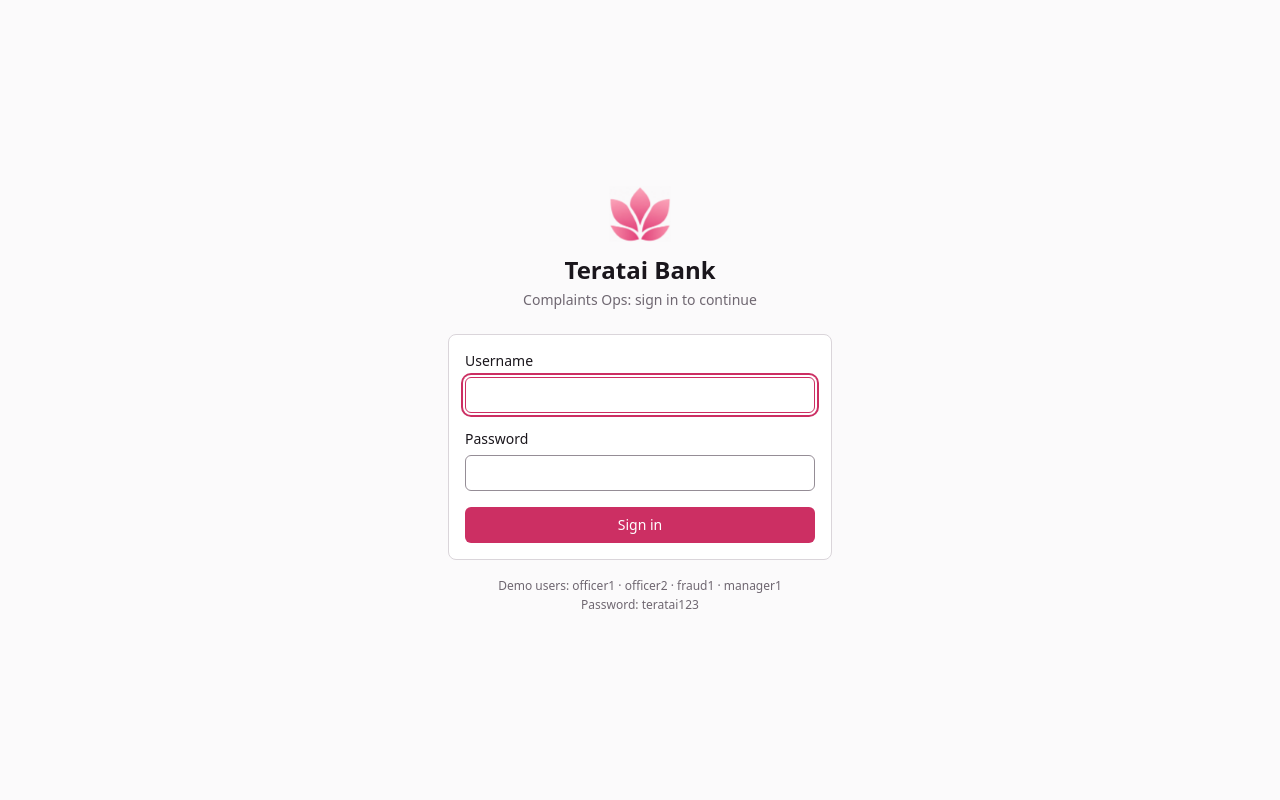
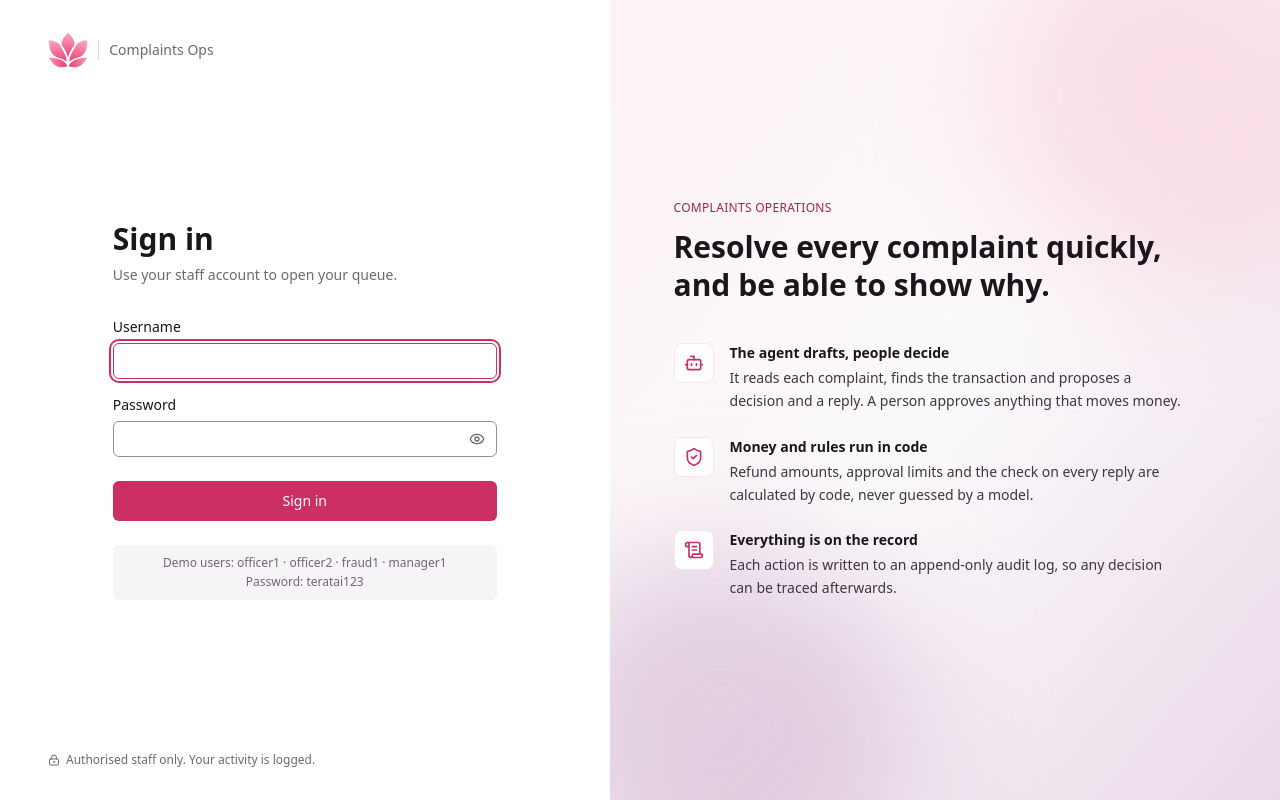
Before and after one commit to kaibin0608/teratai-complaints-hackathon, a React (Vite) app in the folder frontend/: page /login in a window 1280 px wide. Built offline with nearby package versions, Linux system fonts and the light colour scheme; no server answers.

Commit message:
Frontend: split-screen sign-in page with show/hide password; shorter search placeholder
Co-Authored-By: Claude Sonnet 5.5 <noreply@anthropic.com>

```diff
--- a/frontend/src/components/queue/QueueFilters.tsx
+++ b/frontend/src/components/queue/QueueFilters.tsx
@@ -58,7 +58,7 @@ export function QueueFilters({ params, workflowCounts, showChanged, onChange, on
             type="text"
             value={text}
             onChange={(event) => setText(event.target.value)}
-            placeholder="Search case, customer, subject"
+            placeholder="Search case or customer"
             aria-label="Search cases"
             className={cx('h-9 w-full pr-9 pl-9', controlClass)}
           />
--- a/frontend/src/pages/Login.tsx
+++ b/frontend/src/pages/Login.tsx
@@ -1,8 +1,9 @@
-import { CircleAlert } from 'lucide-react'
-import { useActionState } from 'react'
+import { Bot, CircleAlert, Eye, EyeOff, LockKeyhole, ScrollText, ShieldCheck, type LucideIcon } from 'lucide-react'
+import { useActionState, useId, useState } from 'react'
 import { ApiError } from '@/api/client'
 import logo from '@/assets/teratai-logo.png'
 import { Button } from '@/components/shared/Button'
+import { controlClass, FieldShell } from '@/components/shared/FieldShell'
 import { TextField } from '@/components/shared/TextField'
 import { useAuth } from '@/hooks/useAuth'
 
@@ -11,6 +12,25 @@ interface SignInState {
   /** Kept so a failed attempt doesn't clear the username field. */
   username: string
 }
+
+/** What the platform does, in the three things staff most need to trust. */
+const POINTS: readonly { icon: LucideIcon; title: string; text: string }[] = [
+  {
+    icon: Bot,
+    title: 'The agent drafts, people decide',
+    text: 'It reads each complaint, finds the transaction and proposes a decision and a reply. A person approves anything that moves money.',
+  },
+  {
+    icon: ShieldCheck,
+    title: 'Money and rules run in code',
+    text: 'Refund amounts, approval limits and the check on every reply are calculated by code, never guessed by a model.',
+  },
+  {
+    icon: ScrollText,
+    title: 'Everything is on the record',
+    text: 'Each action is written to an append-only audit log, so any decision can be traced afterwards.',
+  },
+]
 
 /** PLAN.md §3.2. On success PublicOnlyRoute redirects by role. */
 export function Login() {
@@ -29,46 +49,100 @@ export function Login() {
   )
 
   return (
-    <main className="grid min-h-dvh place-items-center bg-page p-page">
-      <div className="w-full max-w-sm">
-        <div className="mb-6 flex flex-col items-center text-center">
-          <img src={logo} alt="" className="mb-3 h-14 w-auto mix-blend-multiply" />
-          <h1 className="text-2xl font-semibold">Teratai Bank</h1>
-          <p className="mt-1 text-sm text-secondary">Complaints Ops: sign in to continue</p>
+    <main className="grid min-h-dvh bg-card lg:grid-cols-[minmax(0,1fr)_minmax(0,1.1fr)]">
+      <section className="flex flex-col px-page py-8 sm:px-12">
+        <div className="flex items-center gap-2.5">
+          {/* multiply drops the logo's near-white background into the page colour */}
+          <img src={logo} alt="Teratai Bank" className="h-9 w-auto mix-blend-multiply" />
+          <span className="h-5 w-px bg-neutral-200" aria-hidden />
+          <span className="text-sm font-medium text-secondary">Complaints Ops</span>
         </div>
 
-        <form action={signIn} className="flex flex-col gap-4 rounded-card border border-default bg-card p-card shadow-card">
+        <div className="mx-auto flex w-full max-w-sm flex-1 flex-col justify-center py-12">
+          <h1 className="text-3xl font-semibold">Sign in</h1>
+          <p className="mt-2 text-sm text-secondary">Use your staff account to open your queue.</p>
+
+          <form action={signIn} className="mt-8 flex flex-col gap-4">
             {state.error && (
-            <div
-              role="alert"
-              className="flex items-start gap-2 rounded-control border border-error-200 bg-error-50 px-3 py-2 text-sm text-error-800"
-            >
+              <div role="alert" className="flex items-start gap-2 rounded-control border border-error-200 bg-error-50 px-3 py-2 text-sm text-error-800">
                 <CircleAlert size={16} aria-hidden className="mt-0.5 shrink-0 text-error-500" />
                 {state.error}
               </div>
             )}
-          <TextField
-            label="Username"
-            name="username"
-            autoComplete="username"
-            defaultValue={state.username}
-            required
-            autoFocus
-          />
-          <TextField label="Password" name="password" type="password" autoComplete="current-password" required />
-          <Button type="submit" variant="primary" disabled={pending}>
+            <TextField label="Username" name="username" autoComplete="username" defaultValue={state.username} required autoFocus />
+            <PasswordField />
+            <Button type="submit" variant="primary" disabled={pending} className="mt-2 h-10">
               {pending ? 'Signing in…' : 'Sign in'}
             </Button>
           </form>
 
           {import.meta.env.DEV && (
-          <p className="mt-4 text-center text-xs leading-relaxed text-secondary">
+            <p className="mt-6 rounded-control bg-subtle px-3 py-2 text-center text-xs leading-relaxed text-secondary">
               Demo users: officer1 · officer2 · fraud1 · manager1
               <br />
               Password: teratai123
             </p>
           )}
         </div>
+
+        <p className="flex items-center gap-1.5 text-xs text-secondary">
+          <LockKeyhole size={12} aria-hidden />
+          Authorised staff only. Your activity is logged.
+        </p>
+      </section>
+
+      <aside className="relative hidden flex-col justify-center overflow-hidden bg-linear-to-br from-brand-50 via-neutral-25 to-aubergine-100 px-16 py-12 lg:flex">
+        <div aria-hidden className="pointer-events-none absolute -top-24 -right-24 size-96 rounded-full bg-brand-200/50 blur-3xl" />
+        <div aria-hidden className="pointer-events-none absolute -bottom-32 -left-20 size-96 rounded-full bg-aubergine-200/60 blur-3xl" />
+
+        <div className="relative max-w-lg">
+          <p className="text-xs font-medium tracking-wide text-brand-700 uppercase">Complaints operations</p>
+          <h2 className="mt-3 text-3xl leading-tight font-semibold">Resolve every complaint quickly, and be able to show why.</h2>
+          <ul className="mt-10 flex flex-col gap-6">
+            {POINTS.map(({ icon: Icon, title, text }) => (
+              <li key={title} className="flex gap-4">
+                <span className="grid size-10 shrink-0 place-items-center rounded-card border border-brand-100 bg-card text-brand-600">
+                  <Icon size={20} aria-hidden />
+                </span>
+                <div>
+                  <h3 className="text-sm font-semibold">{title}</h3>
+                  <p className="mt-1 text-sm leading-relaxed text-body">{text}</p>
+                </div>
+              </li>
+            ))}
+          </ul>
+        </div>
+      </aside>
     </main>
   )
 }
+
+/** Password with a show/hide toggle, so a mistyped one can be checked before it fails. */
+function PasswordField() {
+  const id = useId()
+  const [visible, setVisible] = useState(false)
+  const Icon = visible ? EyeOff : Eye
+  return (
+    <FieldShell id={id} label="Password">
+      <div className="relative">
+        <input
+          id={id}
+          name="password"
+          type={visible ? 'text' : 'password'}
+          autoComplete="current-password"
+          required
+          className={`h-9 w-full pr-10 ${controlClass}`}
+        />
+        <button
+          type="button"
+          onClick={() => setVisible((value) => !value)}
+          aria-label={visible ? 'Hide password' : 'Show password'}
+          aria-pressed={visible}
+          className="absolute top-1/2 right-1.5 grid size-7 -translate-y-1/2 place-items-center rounded-control text-secondary hover:bg-neutral-100 hover:text-primary"
+        >
+          <Icon size={16} aria-hidden />
+        </button>
+      </div>
+    </FieldShell>
+  )
+}
```
Lines whose indentation alone changed are shown as unchanged.
